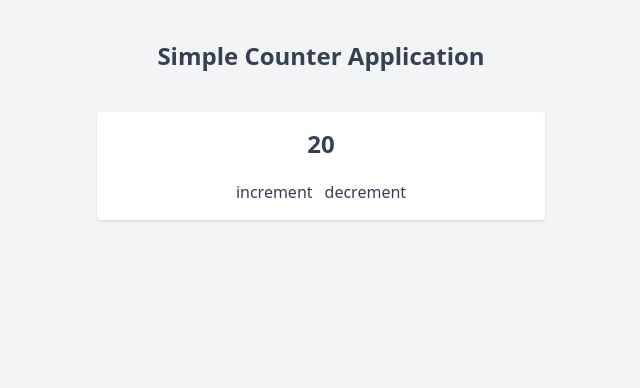
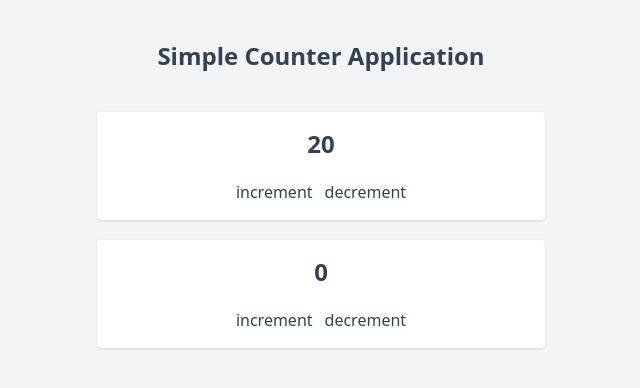
Before and after one commit to shoronshaha/react-redux-basic, a React (Vite) app: page / in a window 1280 px wide. Shown: the top 388 px of the page, without its empty margins (319-959 px from the left). Built offline with nearby package versions, Linux system fonts and the light colour scheme.

Commit message:
use reduxCombineReducers to commbin multiple state

```diff
--- a/src/App.jsx
+++ b/src/App.jsx
@@ -1,4 +1,5 @@
 import HooksCounter from "./components/HooksCounter";
+import DynamicHooksCounter from "./components/DynamicHooksCounter";
 
 export default function App() {
   return (
@@ -9,6 +10,7 @@ export default function App() {
 
       <div className="max-w-md mx-auto mt-10 space-y-5">
         <HooksCounter></HooksCounter>
+        <DynamicHooksCounter></DynamicHooksCounter>
       </div>
     </div>
   );
--- /dev/null
+++ b/src/components/DynamicHooksCounter.jsx
@@ -0,0 +1,26 @@
+import { useDispatch, useSelector } from "react-redux";
+import Count from "./Count";
+import { decrement, increment } from "../redux/dynamicCounter/actions";
+
+function HooksCounter() {
+  const count = useSelector((state) => state.dynamicCounter.value);
+  const dispatch = useDispatch();
+
+  const incrementHandler = (value) => {
+    dispatch(increment(value));
+  };
+  const decrementHandler = (value) => {
+    dispatch(decrement(value));
+  };
+
+  return (
+    <div className="p-4 h-auto flex flex-col items-center justify-center space-y-5 bg-white rounded shadow">
+      <Count count={count}></Count>
+      <div className="flex space-x-3">
+        <button onClick={() => incrementHandler(4)}> increment</button>
+        <button onClick={() => decrementHandler(2)}> decrement</button>
+      </div>
+    </div>
+  );
+}
+export default HooksCounter;
--- a/src/components/HooksCounter.jsx
+++ b/src/components/HooksCounter.jsx
@@ -1,15 +1,24 @@
-import { useSelector } from "react-redux";
+import { useDispatch, useSelector } from "react-redux";
 import Count from "./Count";
 import { decrement, increment } from "../redux/counter/actions";
 
 function HooksCounter() {
-  const count = useSelector((state) => state.value);
+  const count = useSelector((state) => state.counter.value);
+  const dispatch = useDispatch();
+
+  const incrementHandler = () => {
+    dispatch(increment());
+  };
+  const decrementHandler = () => {
+    dispatch(decrement());
+  };
+
   return (
     <div className="p-4 h-auto flex flex-col items-center justify-center space-y-5 bg-white rounded shadow">
       <Count count={count}></Count>
       <div className="flex space-x-3">
-        <button onClick={increment}> increment</button>
-        <button onClick={decrement}> decrement</button>
+        <button onClick={incrementHandler}> increment</button>
+        <button onClick={decrementHandler}> decrement</button>
       </div>
     </div>
   );
--- /dev/null
+++ b/src/redux/dynamicCounter/actionTypes.js
@@ -0,0 +1,2 @@
+export const DINCREMENT = "DynamicCounter/increment";
+export const DDECREMENT = "DynamicCounter/decrement";
--- /dev/null
+++ b/src/redux/dynamicCounter/actions.js
@@ -0,0 +1,14 @@
+import { DINCREMENT, DDECREMENT } from "./actionTypes";
+
+export const increment = (value) => {
+  return {
+    type: DINCREMENT,
+    payload: value,
+  };
+};
+export const decrement = (value) => {
+  return {
+    type: DDECREMENT,
+    payload: value,
+  };
+};
--- /dev/null
+++ b/src/redux/dynamicCounter/dynamicCounterReducer.js
@@ -0,0 +1,25 @@
+import { DINCREMENT, DDECREMENT } from "./actionTypes";
+
+const initialState = {
+  value: 0,
+};
+
+const dynamicCounterReducer = (state = initialState, action) => {
+  switch (action.type) {
+    case DINCREMENT:
+      return {
+        ...state,
+        value: state.value + action.payload,
+      };
+    case DDECREMENT:
+      return {
+        ...state,
+        value: state.value - action.payload,
+      };
+
+    default:
+      return state;
+  }
+};
+
+export default dynamicCounterReducer;
--- /dev/null
+++ b/src/redux/rootReducer.js
@@ -0,0 +1,11 @@
+import { combineReducers } from "redux";
+import dynamicCounterReducer from "./dynamicCounter/dynamicCounterReducer";
+
+import counterReducer from "./counter/counterReducer";
+
+const rootReducer = combineReducers({
+  counter: counterReducer,
+  dynamicCounter: dynamicCounterReducer,
+});
+
+export default rootReducer;
--- a/src/redux/store.js
+++ b/src/redux/store.js
@@ -1,6 +1,6 @@
 import { createStore } from "redux";
-import counterReducer from "./counter/counterReducer";
+import rootReducer from "./rootReducer";
 
-const store = createStore(counterReducer);
+const store = createStore(rootReducer);
 
 export default store;
```
